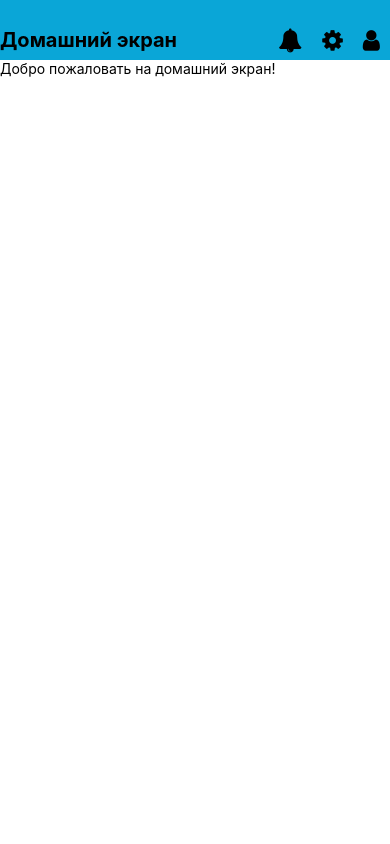
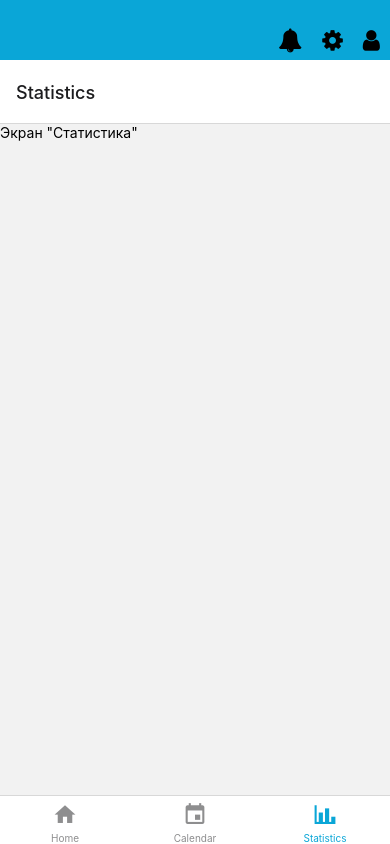
Before and after one commit to DarthPenetratus/DiscDogSportApp, a React Native app: screen /Statistics in a window 390 px wide. Built offline with nearby package versions, Linux system fonts and the light colour scheme.

Commit message:
navigacija

```diff
--- a/App.js
+++ b/App.js
@@ -1,18 +1,29 @@
-import React from 'react';
-import { StyleSheet, View } from 'react-native';
-import HomeScreen from './views/HomeScreen'; // убедитесь, что путь верный
+ import React from 'react';
+ import { StyleSheet, View } from 'react-native';
+
+import { NavigationContainer } from '@react-navigation/native';
+import { createBottomTabNavigator } from '@react-navigation/bottom-tabs';
+import { MaterialCommunityIcons } from '@expo/vector-icons';
+
+// Navigation
+import Menu from './views/Menu';
+
+// Components
+import Header from './components/Header';
 
 export default function App() {
   return (
-    <View style={styles.container}>
-      <HomeScreen />
-    </View>
+    <NavigationContainer>
+      <View style={styles.container}>
+        <Header />
+        <Menu />
+      </View>
+    </NavigationContainer>
   );
 }
 
 const styles = StyleSheet.create({
   container: {
     flex: 1,
-    backgroundColor: '#fff',
   },
-});
+})
--- a/components/Header.js
+++ b/components/Header.js
@@ -1,21 +1,20 @@
 import React from 'react';
-import { View, Text, StyleSheet, TouchableOpacity } from 'react-native';
-import Icon from 'react-native-vector-icons/FontAwesome'; // если вы не используете Expo
-import { FontAwesome } from '@expo/vector-icons'; // если вы используете Expo
+import { View, Text, StyleSheet, Pressable } from 'react-native';
+import Icon from 'react-native-vector-icons/FontAwesome';
 
 const Header = ({ title }) => (
   <View style={styles.header}>
     <Text style={styles.title}>{title}</Text>
     <View style={styles.icons}>
-      <TouchableOpacity onPress={() => console.log('Уведомление')}>
+      <Pressable onPress={() => console.log('Уведомление')}>
         <Icon name="bell" size={24} color="black" style={styles.icon} />
-      </TouchableOpacity>
-      <TouchableOpacity onPress={() => console.log('Настройки')}>
+      </Pressable>
+      <Pressable onPress={() => console.log('Настройки')}>
         <Icon name="gear" size={24} color="black" style={styles.icon} />
-      </TouchableOpacity>
-      <TouchableOpacity onPress={() => console.log('Профиль')}>
+      </Pressable>
+      <Pressable onPress={() => console.log('Профиль')}>
         <Icon name="user" size={24} color="black" style={styles.icon} />
-      </TouchableOpacity>
+      </Pressable>
     </View>
   </View>
 );
@@ -28,6 +27,7 @@ const styles = StyleSheet.create({
     height: 60,
     paddingTop: 20,
     backgroundColor: '#0AA6D7',
+    width: '100%',
   },
   title: {
     textAlign: 'center',
--- /dev/null
+++ b/views/CalendarScreen.js
@@ -0,0 +1,19 @@
+import React from 'react';
+import { View, StyleSheet, Text, Platform, StatusBar } from 'react-native';
+
+const CalendarScreen = () => {
+    return (
+      <View>
+        <Text>Экран "Календарь"</Text>
+      </View>
+    );
+  };
+
+const styles = StyleSheet.create({
+  container: {
+    flex: 2,
+    paddingTop: Platform.OS === 'android' ? StatusBar.currentHeight : 0, // Добавьте отступ сверху, если это необходимо для вашего дизайна
+  },
+});
+
+export default CalendarScreen;
--- a/views/HomeScreen.js
+++ b/views/HomeScreen.js
@@ -1,22 +1,21 @@
 import React from 'react';
 import { View, StyleSheet, Text, Platform, StatusBar } from 'react-native';
-import Header from '../components/Header'; // Путь должен быть адаптирован в соответствии с вашей структурой папок
+
 
 const HomeScreen = () => {
   return (
-    <View style={styles.container}>
-      <Header title="Домашний экран" />
-      {/* Остальные компоненты и элементы UI */}
-      <Text>Добро пожаловать на домашний экран!</Text>
+    <View>
+      <Text>Экран "Домой"</Text>
     </View>
   );
 };
 
 const styles = StyleSheet.create({
-    container: {
-      flex: 1,
-      paddingTop: Platform.OS === 'android' ? StatusBar.currentHeight : 0, // Добавьте отступ сверху, если это необходимо для вашего дизайна
-    },
-  });
+  container: {
+    flex: 2,
+    paddingTop: Platform.OS === 'android' ? StatusBar.currentHeight : 0,
+
+  },
+});
 
 export default HomeScreen;
--- /dev/null
+++ b/views/Menu.js
@@ -0,0 +1,59 @@
+import React from 'react';
+import { Text, View } from 'react-native';
+import { NavigationContainer } from '@react-navigation/native';
+import { createBottomTabNavigator } from '@react-navigation/bottom-tabs';
+import { MaterialCommunityIcons } from '@expo/vector-icons';
+
+
+import HomeScreen from './HomeScreen';
+import ProfileScreen from './ProfileScreen';
+import CalendarScreen from './CalendarScreen';
+import StatisticsScreen from './StatisticsScreen';
+const Tab = createBottomTabNavigator();
+
+
+
+export default function Menu() {
+  return (
+    <Tab.Navigator
+      initialRouteName="Feed"
+      screenOptions={{
+        tabBarActiveTintColor: '#0AA6D7',
+      }}
+    >
+      <Tab.Screen
+        name="Feed"
+        component={HomeScreen}
+        options={{
+          tabBarLabel: 'Home',
+          tabBarIcon: ({ color, size }) => (
+            <MaterialCommunityIcons name="home" color={color} size={size} />
+          ),
+        }}
+      />
+
+
+      <Tab.Screen
+        name="Calendar"
+        component={CalendarScreen}
+        options={{
+          tabBarLabel: 'Calendar',
+          tabBarIcon: ({ color, size }) => (
+            <MaterialCommunityIcons name="calendar" color={color} size={size} />
+          ),
+        }}
+      />
+      <Tab.Screen
+        name="Statistics"
+        component={StatisticsScreen}
+        options={{
+          tabBarLabel: 'Statistics',
+          tabBarIcon: ({ color, size }) => (
+            <MaterialCommunityIcons name="chart-bar" color={color} size={size} />
+          ),
+        }}
+      />
+
+    </Tab.Navigator>
+  );
+}
--- a/views/ProfileScreen.js
+++ b/views/ProfileScreen.js
@@ -0,0 +1,21 @@
+import React from 'react';
+import { View, StyleSheet, Text, Platform, StatusBar } from 'react-native';
+
+
+const ProfileScreen = () => {
+  return (
+    <View>
+      <Text>Экран "Profile"</Text>
+    </View>
+  );
+};
+
+const styles = StyleSheet.create({
+  container: {
+    flex: 2,
+    paddingTop: Platform.OS === 'android' ? StatusBar.currentHeight : 0,
+
+  },
+});
+
+export default ProfileScreen;
--- /dev/null
+++ b/views/StatisticsScreen.js
@@ -0,0 +1,22 @@
+import React from 'react';
+import { View, StyleSheet, Text, Platform, StatusBar } from 'react-native';
+
+
+
+const StatisticsScreen = () => {
+  return (
+    <View>
+      <Text>Экран "Статистика"</Text>
+    </View>
+  );
+};
+
+
+const styles = StyleSheet.create({
+  container: {
+    flex: 2,
+    paddingTop: Platform.OS === 'android' ? StatusBar.currentHeight : 0, // Добавьте отступ сверху, если это необходимо для вашего дизайна
+  },
+});
+
+export default StatisticsScreen;
```
Also changed, not shown: package.json (+5 -3 lines), components/SideMenu.js (added), 1 other file (tests, documents, lock files or other folders).
